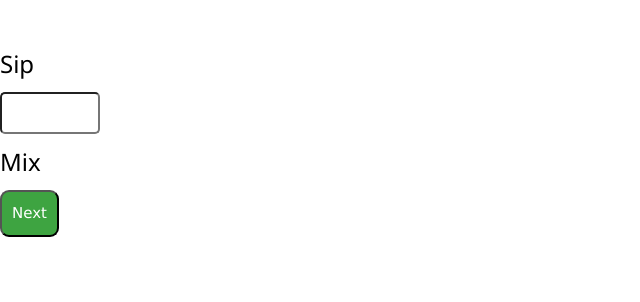
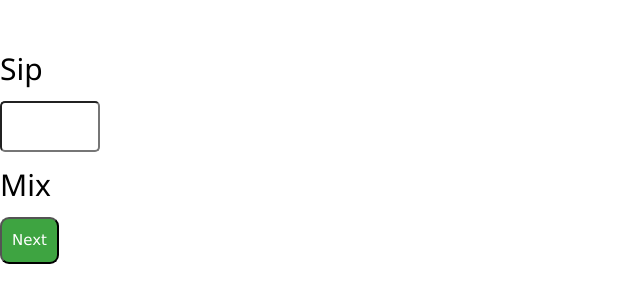
Before and after one commit to mthmaze/game-2, a plain HTML site: page index.html in a window 1280 px wide. Shown: the whole page, without its empty margins (0-640 px from the left). Drawn offline with Linux system fonts and the light colour scheme.

Commit message:
Update index.html

```diff
--- a/index.html
+++ b/index.html
@@ -264,16 +264,16 @@ hr{border:0;border-top:1px solid #eee;margin:20px 0}
 
 
 
-  <h3>Sip</h3>
+  <h2>Sip</h2>
 
 
 
-   <h3> <input style=" color: rgba(12, 43, 179, 0.933); width: 100px; box-shadow: #000; border-radius: 5px;" placeholder="" type="text">
-</h3>
+   <h2> <input style=" color: rgba(12, 43, 179, 0.933); width: 100px; box-shadow: #000; border-radius: 5px;" placeholder="" type="text">
+</h2>
 
 
 
-<h3>Mix</h3>
+<h2>Mix</h2>
 
  <button style=" padding: 10px; border-radius: 9px;    color: #ffffff;   background-color: #3ea441;">Next</button>
 
```
